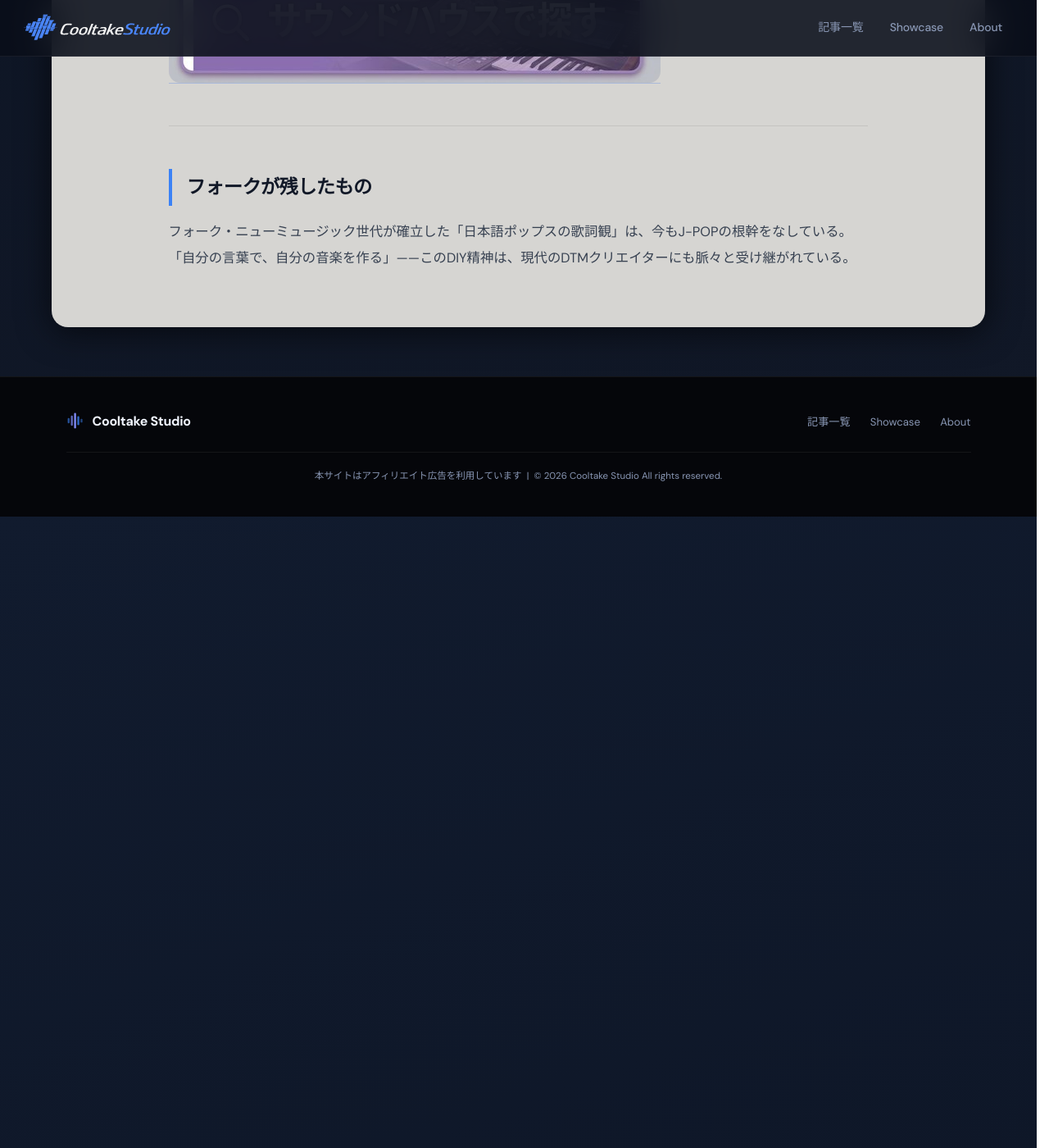
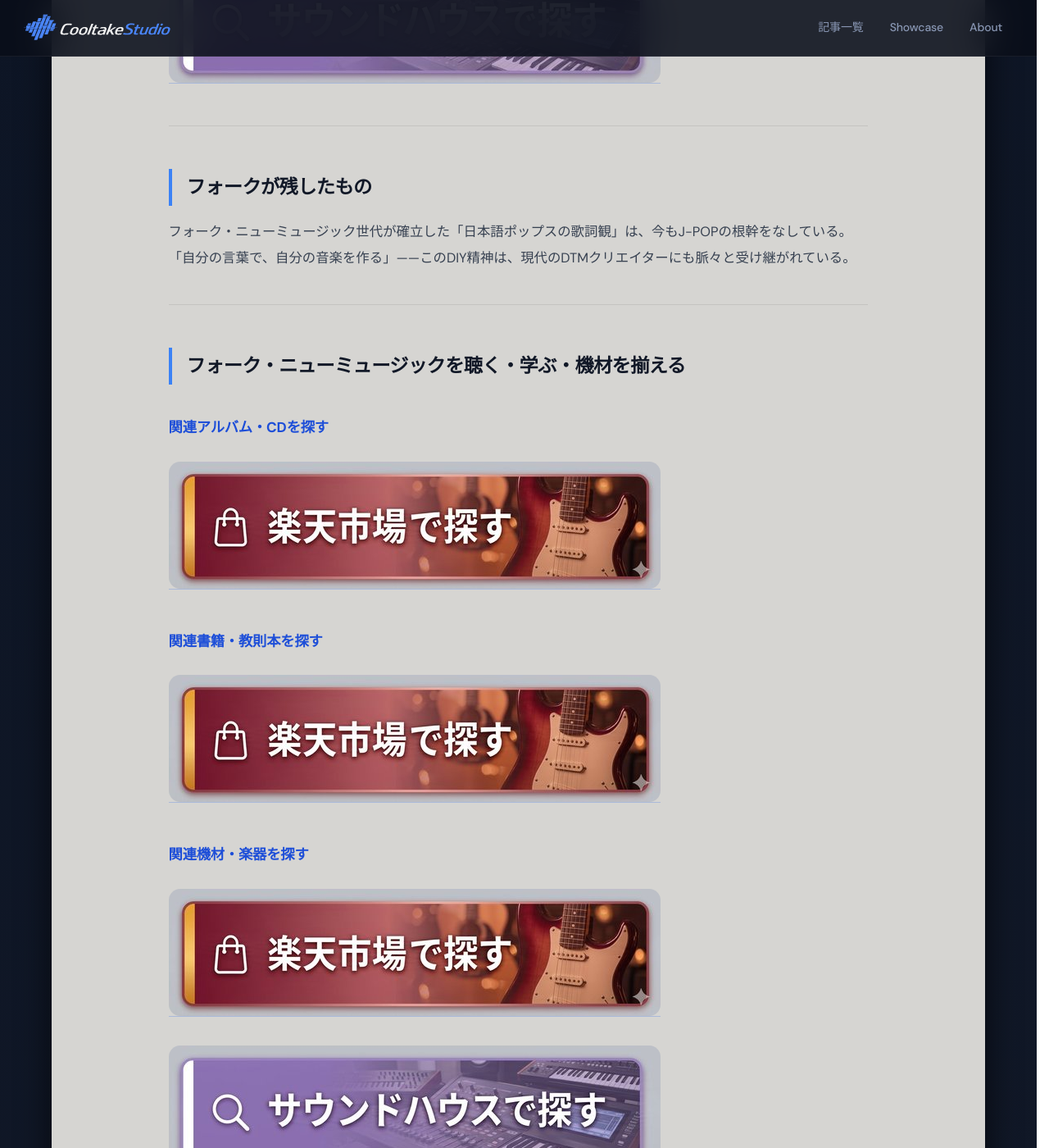
Before and after one commit to cooltake/cooltake-staging, a Jekyll site: the page built from _posts/2026-05-30-japan-music-02-folk-new-music.md, in a window 1280 px wide and 1400 px high, scrolled down 2682 px. Shown: the whole window at 82% size. Built offline with Jekyll 4.4.1, drawn with Linux system fonts in a browser that asks for light colours; some web fonts are replaced.

Commit message:
feat: add album/book/gear CTA to 2026-05-30-japan-music-02-folk-new-music.md

```diff
--- a/_posts/2026-05-30-japan-music-02-folk-new-music.md
+++ b/_posts/2026-05-30-japan-music-02-folk-new-music.md
@@ -91,3 +91,37 @@
 ## フォークが残したもの
 
 フォーク・ニューミュージック世代が確立した「日本語ポップスの歌詞観」は、今もJ-POPの根幹をなしている。「自分の言葉で、自分の音楽を作る」——このDIY精神は、現代のDTMクリエイターにも脈々と受け継がれている。
+
+---
+
+## フォーク・ニューミュージックを聴く・学ぶ・機材を揃える
+
+### 関連アルバム・CDを探す
+
+<div style="margin:1.5rem 0;">
+<a href="https://hb.afl.rakuten.co.jp/ichiba/2c3fa5a0.94ef6741.2c3fa5a1.98b5e1ce/?pc=https%3A//search.rakuten.co.jp/search/mall/%E5%90%89%E7%94%B0%E6%8B%93%E9%83%8E%2B%E4%BA%95%E4%B8%8A%E9%99%BD%E6%B0%B4%2BCD/" rel="nofollow" referrerpolicy="no-referrer-when-downgrade" style="display:inline-block;text-decoration:none;">
+<img src="/assets/images/btn-rakuten.jpg" alt="楽天市場で探す" width="600" height="155" style="max-width:100%;height:auto;border-radius:14px;display:block;">
+</a>
+</div>
+
+### 関連書籍・教則本を探す
+
+<div style="margin:1.5rem 0;">
+<a href="https://hb.afl.rakuten.co.jp/ichiba/2c3fa5a0.94ef6741.2c3fa5a1.98b5e1ce/?pc=https%3A//search.rakuten.co.jp/search/mall/%E3%82%A2%E3%82%B3%E3%83%BC%E3%82%B9%E3%83%86%E3%82%A3%E3%83%83%E3%82%AF%E3%82%AE%E3%82%BF%E3%83%BC%2B%E6%95%99%E5%89%87%E6%9C%AC/" rel="nofollow" referrerpolicy="no-referrer-when-downgrade" style="display:inline-block;text-decoration:none;">
+<img src="/assets/images/btn-rakuten.jpg" alt="楽天市場で探す" width="600" height="155" style="max-width:100%;height:auto;border-radius:14px;display:block;">
+</a>
+</div>
+
+### 関連機材・楽器を探す
+
+<div style="margin:1.5rem 0;">
+<a href="https://hb.afl.rakuten.co.jp/ichiba/2c3fa5a0.94ef6741.2c3fa5a1.98b5e1ce/?pc=https%3A//search.rakuten.co.jp/search/mall/%E3%82%A2%E3%82%B3%E3%83%BC%E3%82%B9%E3%83%86%E3%82%A3%E3%83%83%E3%82%AF%E3%82%AE%E3%82%BF%E3%83%BC%2BMartin/" rel="nofollow" referrerpolicy="no-referrer-when-downgrade" style="display:inline-block;text-decoration:none;">
+<img src="/assets/images/btn-rakuten.jpg" alt="楽天市場で探す" width="600" height="155" style="max-width:100%;height:auto;border-radius:14px;display:block;">
+</a>
+</div>
+
+<div style="margin:1.5rem 0;">
+<a href="https://h.accesstrade.net/sp/cc?rk=0100pdhv00n9hy" rel="nofollow" referrerpolicy="no-referrer-when-downgrade" style="display:inline-block;text-decoration:none;">
+<img src="/assets/images/btn-soundhouse.jpg" alt="サウンドハウスで探す" width="600" height="155" style="max-width:100%;height:auto;border-radius:14px;display:block;">
+</a>
+</div>
```
